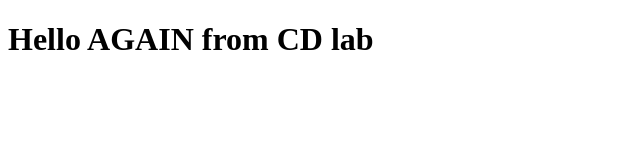
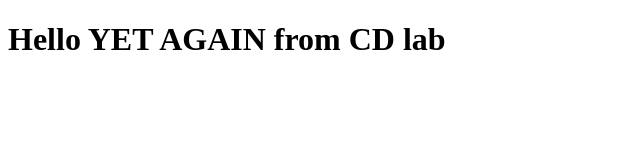
Before and after one commit to pearse1104/lab10, a plain HTML site: page index.html in a window 1280 px wide. Shown: the whole page, without its empty margins (0-640 px from the left). Drawn offline with Linux system fonts and the light colour scheme.

Commit message:
change hello in index.html

```diff
--- a/index.html
+++ b/index.html
@@ -5,6 +5,6 @@
     <title>GitHub CI/CD Lab</title>
 </head>
 <body>
-    <h1>Hello AGAIN from CD lab</h1>
+    <h1>Hello YET AGAIN from CD lab</h1>
 </body>
 </html>
```
